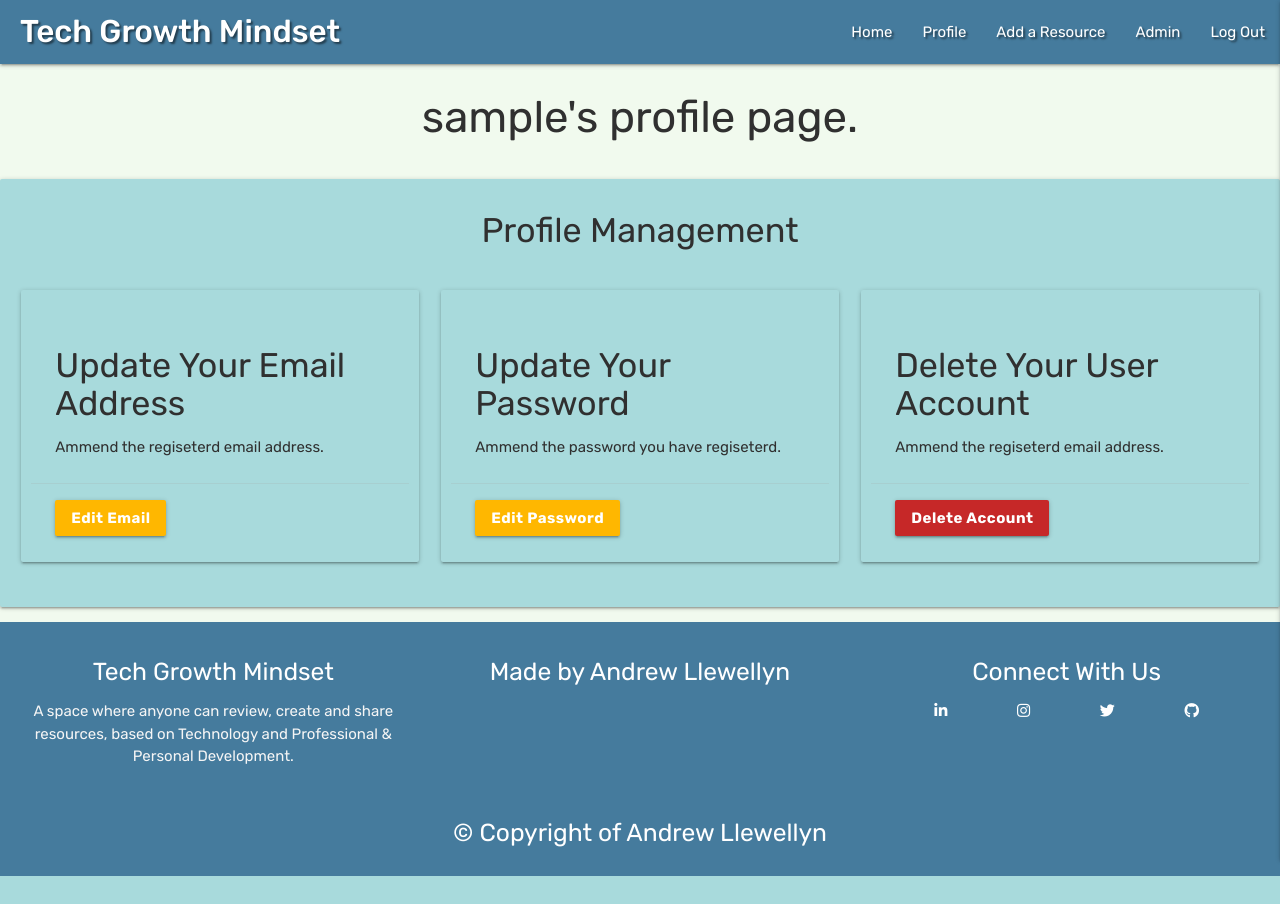
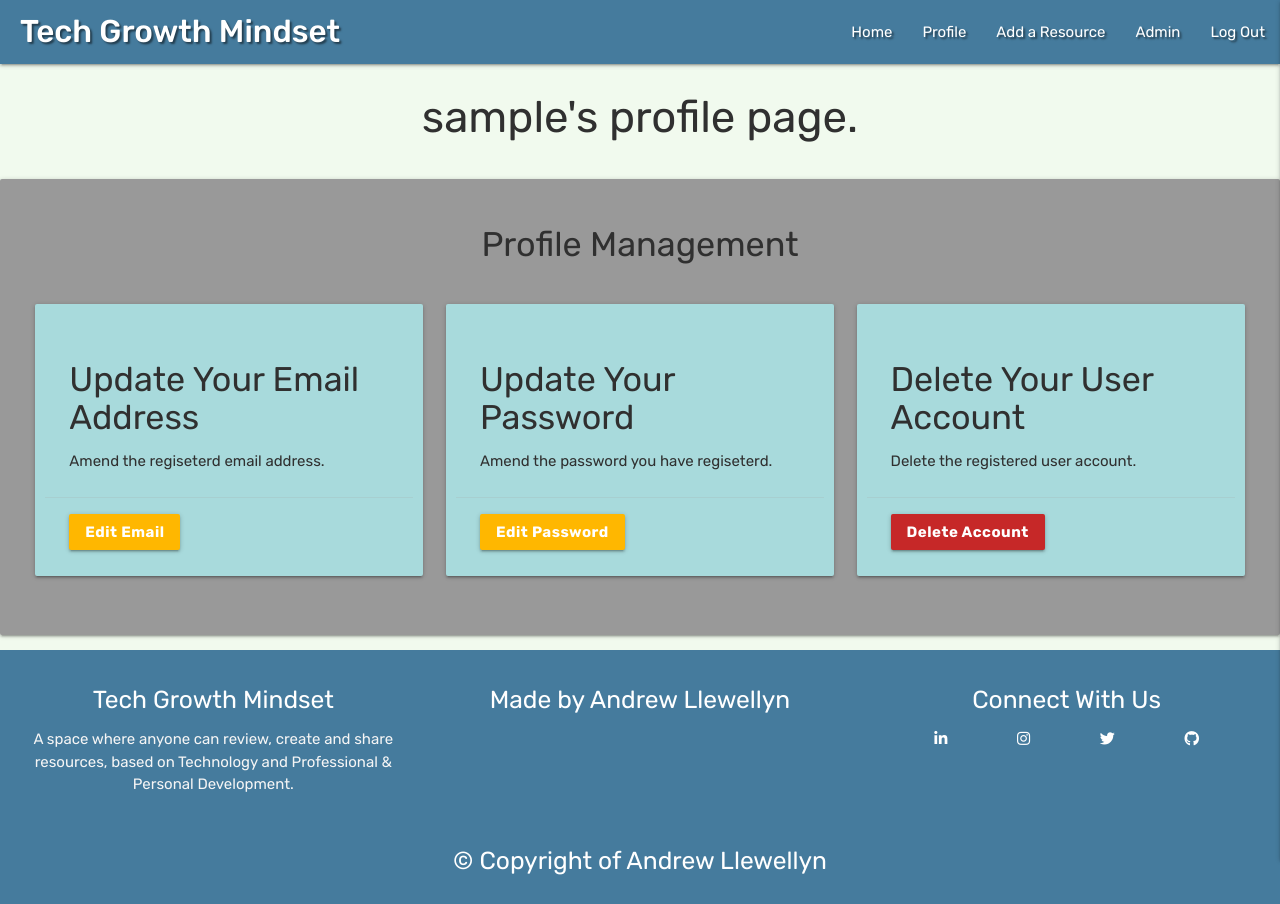
Before and after one commit to andywales83/tech_growth_mindset, a Flask app: page /profile/admin in a window 1280 px wide. Before the commit the page ends 876 px from the top, so only its background shows below. Run offline with Flask 2, Linux system fonts and the light colour scheme; the visitor is signed in with stand-in values (Sample User, id 1); a database or web service that is not in the repository returns one stand-in record (values such as "Sample title"); some libraries are stand-ins or nearby versions.

Commit message:
Add styling for buttons on error pages and amend code layout for profile

```diff
--- a/app.py
+++ b/app.py
@@ -340,7 +340,7 @@
         return redirect(url_for("profile", username=session["user"]))
 
 
-# --- DELETE PROFILE FUNCTIONALITY --- #
+# --- Delete Profile Functionality --- #
 @app.route('/delete_account/<user_id>', methods=["GET", "POST"])
 def delete_account(user_id):
     user = mongo.db.users.find_one({'username': session["user"]})
@@ -359,7 +359,6 @@
 
 
 # ---------- Error Handling Functionality ---------- #
-
 
 # --- 404 Handler --- #
 @app.errorhandler(404)
--- a/static/css/style.css
+++ b/static/css/style.css
@@ -12,6 +12,7 @@
     --red: #C62828;
     --red-accent: #9c2020;
     --black: #000;
+    --grey: #999999;
 }
 
 /* ---------- General Styling ---------- */
@@ -26,10 +27,6 @@
 
 main {
     flex: 1 0 auto;
-}
-
-.card-panel {
-    background-color: var(--light-blue);
 }
 
 /* ---------- Navbar Styling ----------  */
@@ -160,7 +157,11 @@
 }
 
 /* ----------- Resource Card Styling ---------- */
-.card, .card-panel {
+.card-panel {
+    background-color: var(--grey);
+}
+
+.card {
     background-color: var(--light-blue);
     padding: 10px;
 }
@@ -170,9 +171,8 @@
 }
 
 /* ---------- Admin Page Styling ---------- */
-.category-card, .topic-card {
-    background-color: var(--mid-blue);
-}
+
+
 
 /* ---------- Error Handling ---------- */
 
--- a/templates/errors/404.html
+++ b/templates/errors/404.html
@@ -9,8 +9,8 @@
 				<h3>Oops! Page not found</h3>
 				<h1><span>4</span><span>0</span><span>4</span></h1>
 
-				<h2>We are sorry, but the page you requested was not found</h2>
-				<a class="btn" href="{{ url_for('get_resources') }}">Take me somewhere safe!</a>
+				<h2>We are sorry, but the page you requested was not found.</h2>
+				<a class="btn edit-btn" href="{{ url_for('get_resources') }}">Take me somewhere safe!</a>
 			</div>
 		</div>
 	</div>
--- a/templates/errors/500.html
+++ b/templates/errors/500.html
@@ -10,7 +10,7 @@
 				<h1><span>5</span><span>0</span><span>0</span></h1>
 
 				<h2>We are sorry, but there seems to be a problem with the server!</h2>
-				<a class="btn" href="{{ url_for('get_resources') }}">Take me somewhere safe!</a>
+				<a class="btn edit-btn" href="{{ url_for('get_resources') }}">Take me somewhere safe!</a>
 			</div>
 		</div>
 	</div>
--- a/templates/profile.html
+++ b/templates/profile.html
@@ -16,17 +16,19 @@
             </div>
         </div>
 
+        <!-- Update User Email Functionality -->
         <div class="row">
-            <div class="col s12 m4">
+            <div class="col s12 m12 l4">
                 <div class="card">
                     <div class="card-content">
                         <h4>Update Your Email Address</h4>
-                        <p>Ammend the regiseterd email address.</p>
+                        <p>Amend the regiseterd email address.</p>
                     </div>
                     <div class="card-action">
                         <!-- Modal Trigger -->
-                        <a class="waves-effect waves-light btn edit-btn modal-trigger" href="#change-email-modal">Edit
-                            Email</a>
+                        <a class="waves-effect waves-light btn edit-btn modal-trigger"
+                            href="#change-email-modal">Edit Email
+                        </a>
 
                         <!-- Modal Structure -->
                         <div id="change-email-modal" class="modal">
@@ -60,16 +62,18 @@
                 </div>
             </div>
 
-            <div class="col s12 m4">
+            <!-- Update User Password Functionality -->
+            <div class="col s12 m12 l4">
                 <div class="card">
                     <div class="card-content">
                         <h4>Update Your Password</h4>
-                        <p>Ammend the password you have regiseterd.</p>
+                        <p>Amend the password you have regiseterd.</p>
                     </div>
                     <div class="card-action">
                         <!-- Modal Trigger -->
                         <a class="waves-effect waves-light btn edit-btn modal-trigger"
-                            href="#change-password-modal">Edit Password</a>
+                            href="#change-password-modal">Edit Password
+                        </a>
 
                         <!-- Modal Structure -->
                         <div id="change-password-modal" class="modal">
@@ -103,11 +107,12 @@
                 </div>
             </div>
 
-            <div class="col s12 m4">
+            <!--Delete User Account Functionality -->
+            <div class="col s12 m12 l4">
                 <div class="card">
                     <div class="card-content">
                         <h4>Delete Your User Account</h4>
-                        <p>Ammend the regiseterd email address.</p>
+                        <p>Delete the registered user account.</p>
                     </div>
                     <div class="card-action">
                         <!-- Modal Trigger -->
@@ -146,6 +151,7 @@
                 </div>
             </div>
         </div>
+
     </div>
 </div>
 
```
